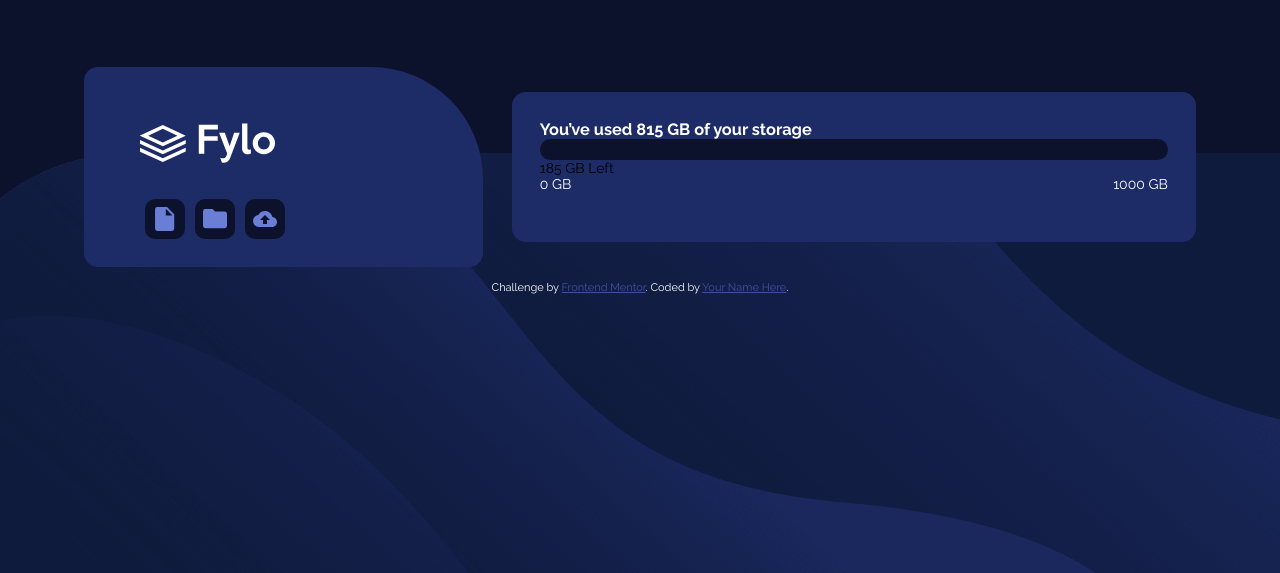
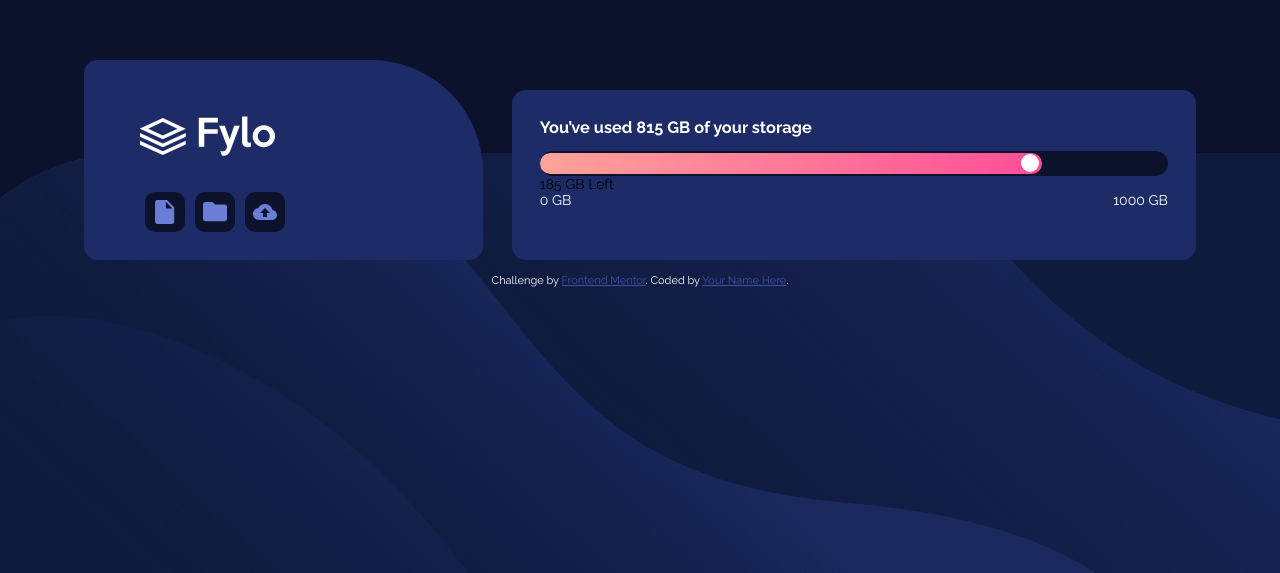
Before and after one commit to Elisa33/03-fylo-data-storage-component-master, a plain HTML site: page index.html in a window 1280 px wide. Shown: the part 227-800 px from the top of the page. Drawn offline with Linux system fonts and the light colour scheme.

Commit message:
bar changes

```diff
--- a/index.html
+++ b/index.html
@@ -28,7 +28,9 @@
     <div class="storage">
       <h3>You’ve used 815 GB of your storage</h3>
       <div class="fondo-barra">
-        <div class="barra"></div>
+        <div class="barra">
+          <div class="circle"></div>
+        </div>
       </div>
       <p>185 GB Left</p>
       <div class="minmax">
--- a/styles.scss
+++ b/styles.scss
@@ -61,6 +61,7 @@ main{
     padding: 2em;
     border-radius: 1em;
     margin: 1em;
+    margin-top: auto;
 }
 
 
@@ -83,34 +84,39 @@ main{
         display: flex;
         justify-content: center;
         align-items: center;
-
     }
 }
 
 .storage{
     width: 60%;
-    height: 150px;
-
+    height: 170px;
 }
 
 .fondo-barra{
     border-radius: 1em;
     background: $veryDarkBlue;
-    height: 1.5em;
+    margin-top: 1em;
+    height: 1.8em;
+    display: flex;
+    align-items: center;
+    .barra{
+        width: 80%;
+        border-radius: 1em;
+        height: 1.5em;
+        background-image: linear-gradient(left, hsl(6, 100%, 80%) 0%, hsl(335, 100%, 65%) 100%);
+        display: flex;
+        align-items: center;
+        .circle{
+            width: 1.3em;
+            height: 1.3em;
+            border-radius: 50%;
+            background: #fff;
+            margin-left: auto;
+            margin-right: 3px;
+        }
+    }
 }
 
-.barra{
-    width: 80%;
-    border-radius: 1em;
-    height: 1.5em;
-    background: -o-linear-gradient(left, hsl(6, 100%, 80%) 0%, hsl(335, 100%, 65%) 100%);
-
-    //background: hsl(6, 100%, 80%) to hsl(335, 100%, 65%);
-    .circle{
-
-
-    }
-}
 
 .minmax{
     display: flex;
```
Also changed, not shown: styles.css, 1 other file.
